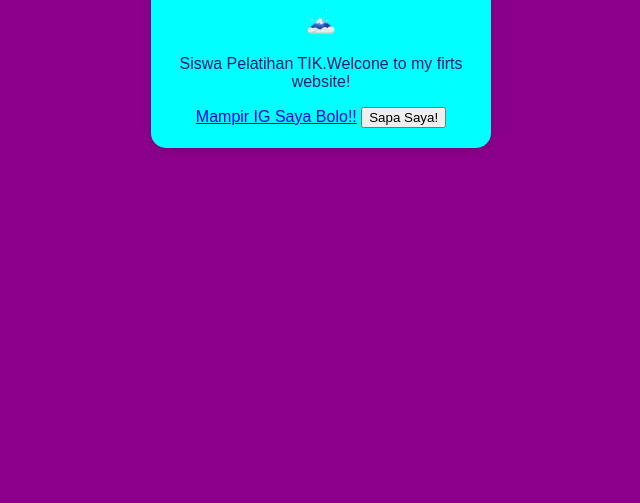
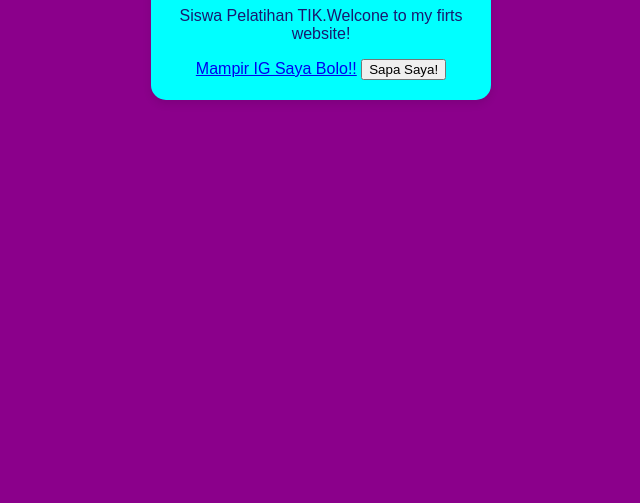
Before and after one commit to CHAIDARURROHMAN/PelatihanTIK, a plain HTML site: page index.html in a window 1280 px wide. Shown: the part 297-800 px from the top of the page, without its empty margins (319-959 px from the left). Drawn offline with Linux system fonts and the light colour scheme.

Commit message:
Update index.html

```diff
--- a/index.html
+++ b/index.html
@@ -8,7 +8,6 @@
     <div class="kartu-pp">
       <img src="Me.png" alt="my pp">
       <h1>Chaidarur Rohman</h1>
-      <h2>&#128507;</h2>
       <p>Siswa Pelatihan TIK.Welcone to my firts website!</p>
       <a href="https://www.ig.com/myusername">Mampir IG Saya Bolo!!</a>
       <button id="sapaButton">Sapa Saya!</button>
```
